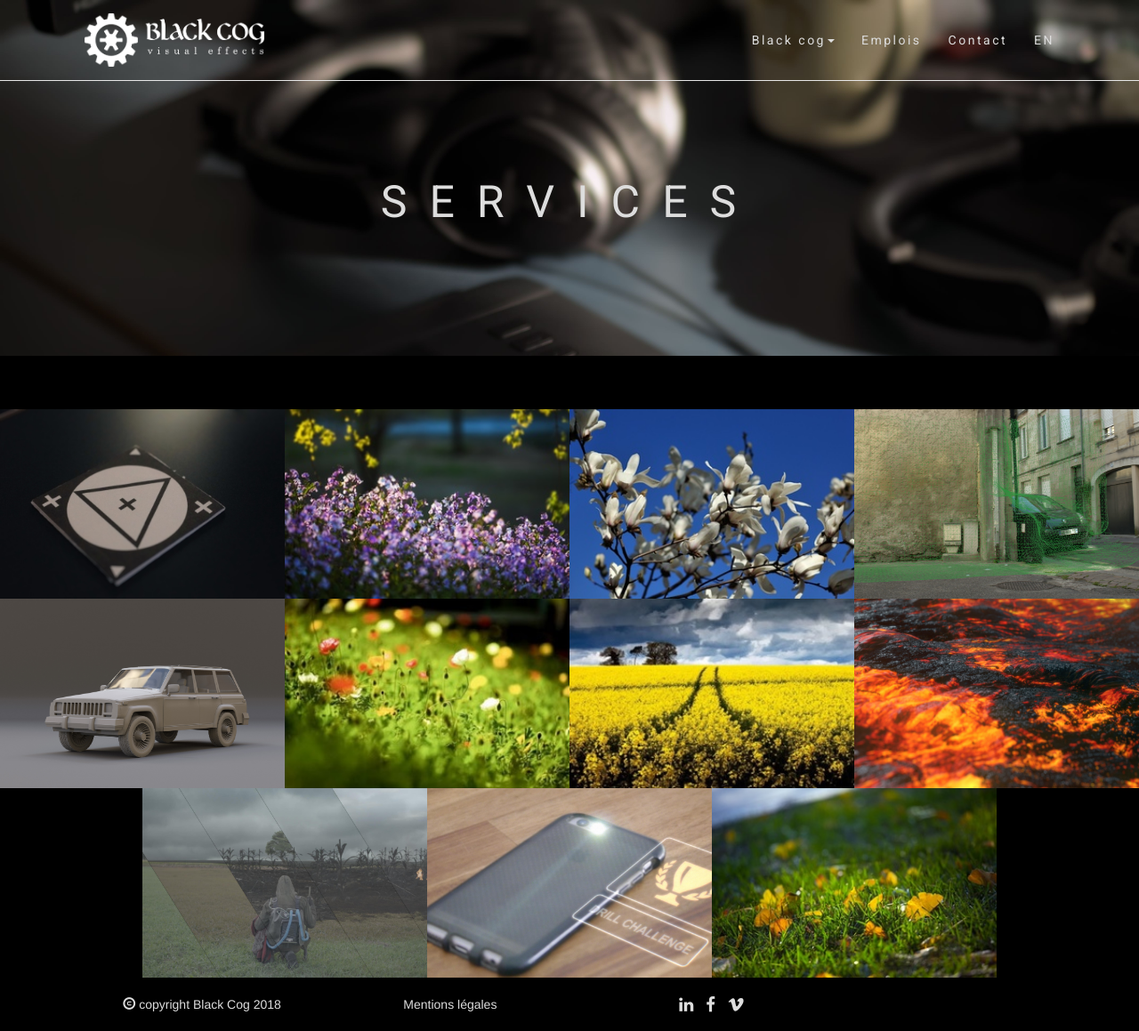
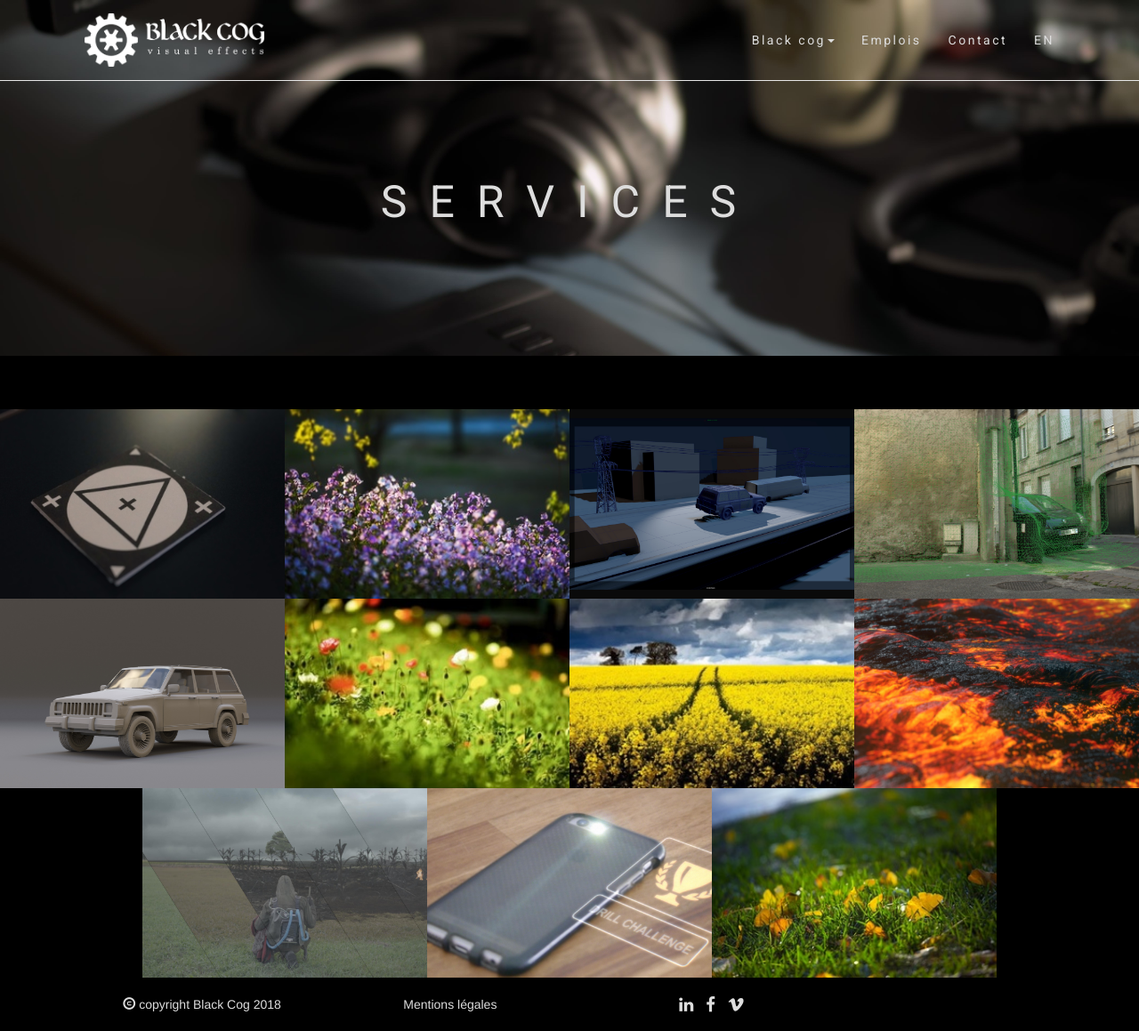
Before and after one commit to christiansen-merel/bookish-fortnight, a Jekyll site: the page built from fr/services.html, in a window 1280 px wide. Shown: the whole page at 89% size. Built offline with Jekyll 4.4.1, drawn with Linux system fonts in a browser that asks for light colours; nearby versions of some CDN libraries; library files that are not in the unit come from our copies.

Commit message:
Update services.html

```diff
--- a/fr/services.html
+++ b/fr/services.html
@@ -21,7 +21,7 @@
     </div></a></div>
 
     <div class="ih-item square effect6 top_to_bottom"><a href="{{ "/services/previsualisation" | relative_url }}">
-        <div class="img"><img src="{{ "img/test/3.jpg" | relative_url }}" alt="img"></div>
+        <div class="img"><img src="{{ "img/services/previz.jpg" | relative_url }}" alt="img"></div>
         <div class="info">
             <h3>PRÉVISUALISATION</h3>
     </div></a></div>
```
